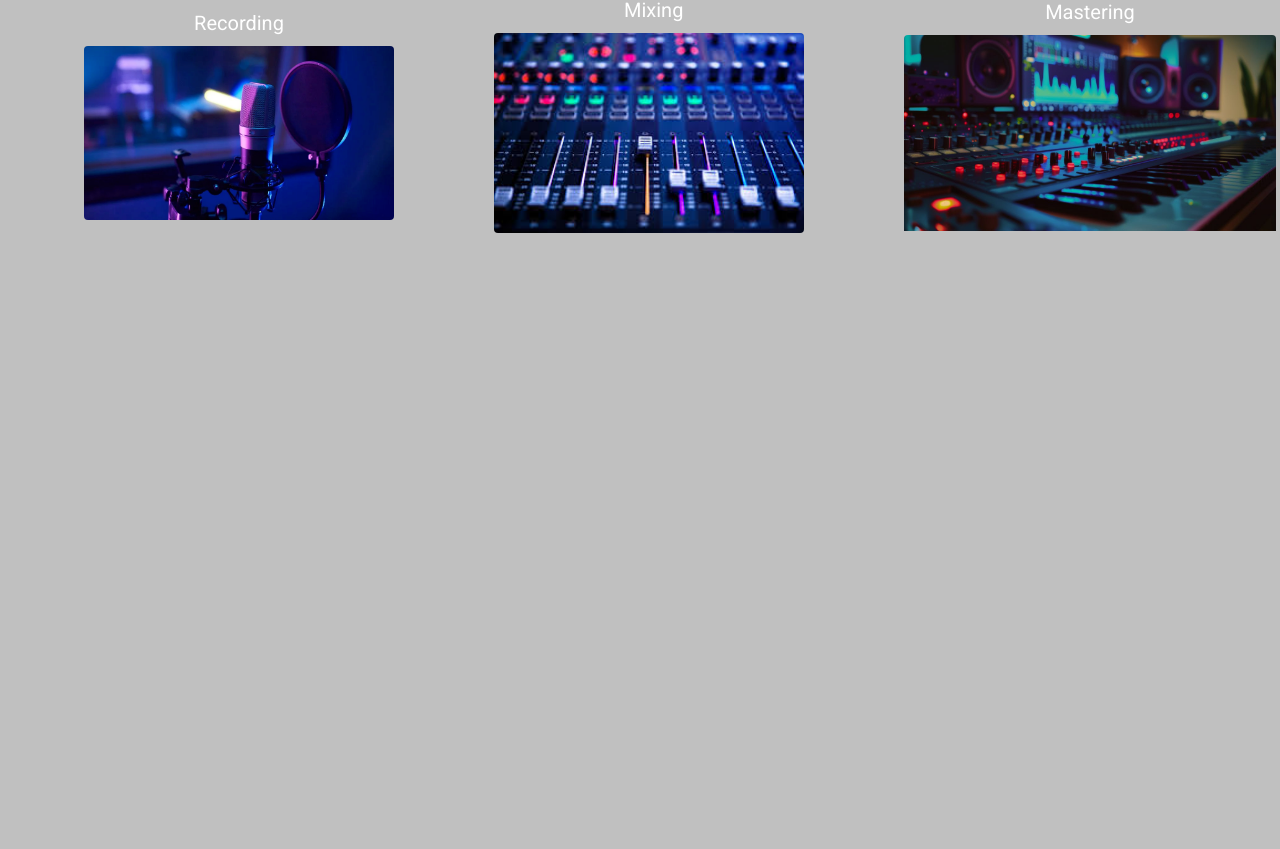
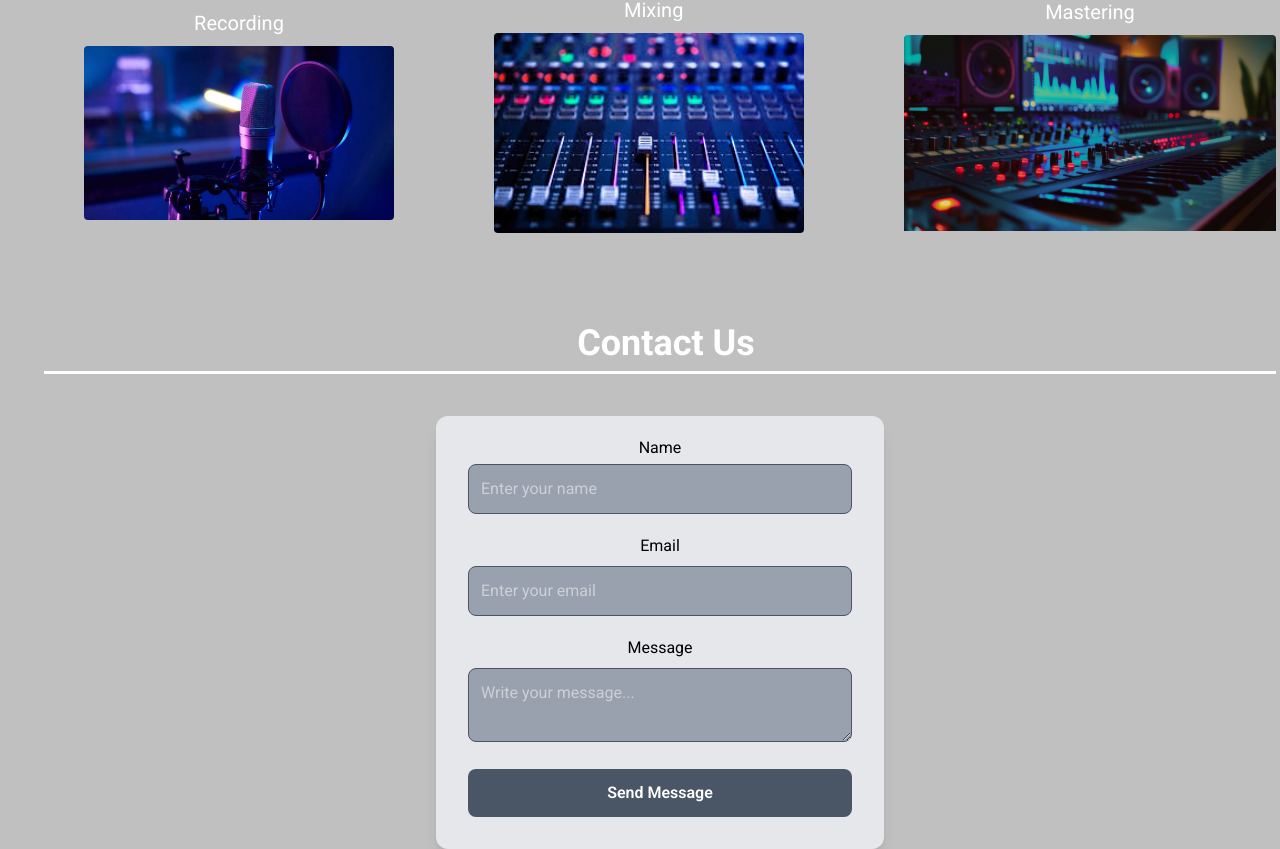
Before and after one commit to alonzomori/demo-website, a React (Vite) app in the folder demo-website/: page / in a window 1280 px wide. Shown: the part 1061-1910 px from the top of the page. Before the commit the page ends 1414 px from the top, so only its background shows below. Built offline with nearby package versions, Linux system fonts and the light colour scheme.

Commit message:
Added Contact Section

```diff
--- a/demo-website/src/App.jsx
+++ b/demo-website/src/App.jsx
@@ -4,7 +4,8 @@ import './index.css'
 import Navigation from './components/Navigation'
 import Banner from './components/Banner'
 import About from './components/About'
-import Servies from './components/Services'
+import Services from './components/Services'
+import Contact from './components/Contact'
 
 function App() {
   return (
@@ -12,7 +13,8 @@ function App() {
       <Navigation />
       <Banner />
       <About />
-      <Servies />
+      <Services />
+      <Contact />
       </main>
   )
 }
--- a/demo-website/src/components/Banner.jsx
+++ b/demo-website/src/components/Banner.jsx
@@ -3,7 +3,7 @@ import RecordingStudio from '../assets/images/recording-studio.jpg'
 function Banner() {
     return (
         <div className="h-[80vh] flex items-center justify-center">
-    <img src={RecordingStudio} className="pt-15 md:w-900 lg:w-900 max-w-[1000px] max-h-[400px] object-cover rounded" />
+    <img src={RecordingStudio} className="pt-15 md:w-900 lg:w-1200 max-w-[1200px] max-h-[400px] object-cover rounded" />
         </div>
     )
 }
--- /dev/null
+++ b/demo-website/src/components/Contact.jsx
@@ -0,0 +1,37 @@
+function Contact() {
+    return (
+         <section className="w-full ml-10 flex flex-col items-center justify-center text-center px-6 pb-0">
+        <h1 className="text-4xl pl-3 pb-2 font-bold text-white mb-28 mt-[-30px] w-full border-b-3">Contact Us</h1>
+        <form className="w-full max-w-md flex flex-col bg-gray-200 p-8 rounded-xl shadow-lg space-y-5 mt-[-70px] pt-5">
+        <div>
+          <label className="text-md">Name</label>
+          <input
+            type="text"
+            name="name"
+            className="mt-1 w-full p-3 rounded-lg bg-gray-400 text-white border border-gray-600 focus:outline-none focus:ring-2 focus:ring-gray-400"
+            placeholder="Enter your name"/>
+        </div>
+        <div>
+          <label className="text-md">Email</label>
+          <input
+            type="email"
+            name="email"
+            className="mt-2 w-full p-3 rounded-lg bg-gray-400 text-white border border-gray-600 focus:outline-none focus:ring-2 focus:ring-gray-400"
+            placeholder="Enter your email"/>
+        </div>
+         <div>
+          <label className="text-md">Message</label>
+          <textarea name="message"
+            className="mt-2 w-full p-3 rounded-lg bg-gray-400 text-white border border-gray-600 focus:outline-none focus:ring-2 focus:ring-gray-400"
+            placeholder="Write your message..."
+          ></textarea>
+        </div>
+        <button
+          type="submit"
+          className="w-full py-3 bg-gray-600 hover:bg-gray-400 rounded-lg font-semibold text-white transition-all cursor-pointer">Send Message</button>
+        </form>
+        </section>
+    )
+}
+
+export default Contact
--- a/demo-website/src/components/Navigation.jsx
+++ b/demo-website/src/components/Navigation.jsx
@@ -7,7 +7,7 @@ function Navigation() {
     const [open, setOpen] = useState(false);
 
     return (
-        <nav className="mx-auto py-[30px] bg-[#C0C0C0] fixed top-0 w-145 md:w-300 z-[102]">
+        <nav className="mx-auto py-[30px] bg-[#C0C0C0] fixed top-0 w-145 md:w-300 lg:w-390 z-[102]">
             <Header />
             <div className="flex justify-end pr-6 md:pr-50">
                 {/* Desktop */}
```
